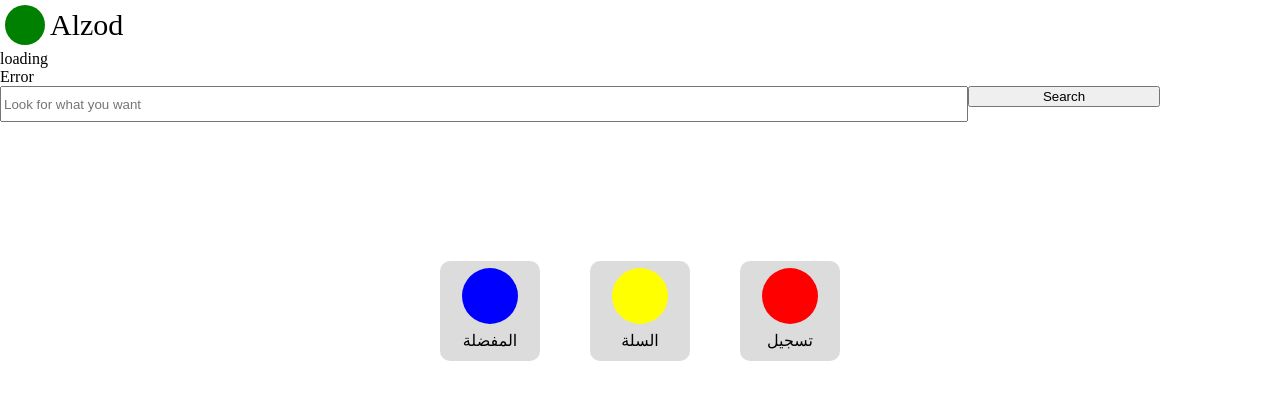
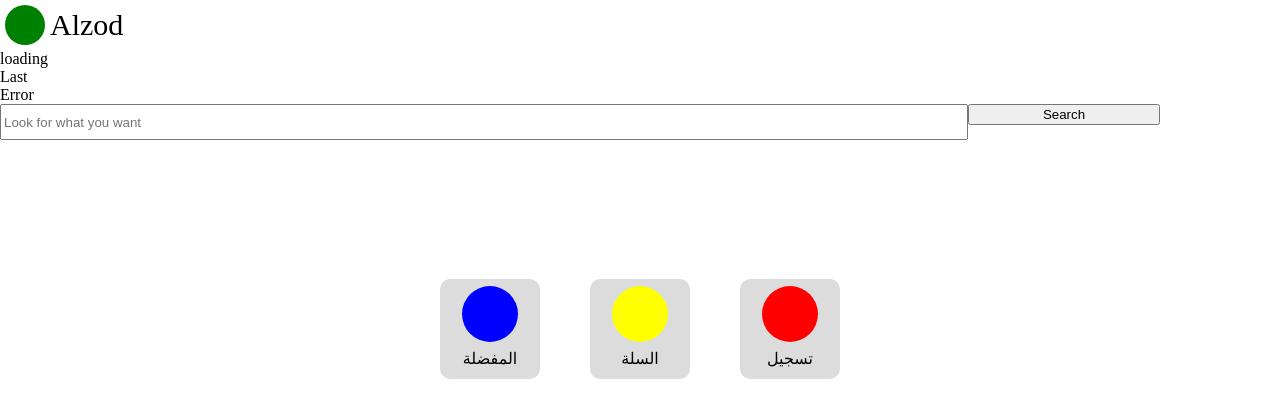
Before and after one commit to asim3/alzod.com-api, a Django app: page / in a window 1280 px wide. Shown: the top 418 px of the page. Run offline with Django 3.2, Linux system fonts and the light colour scheme.

Commit message:
update: AppBase.show() & .remove()

```diff
--- a/alzod/urls.py
+++ b/alzod/urls.py
@@ -26,6 +26,6 @@ urlpatterns = [
 
     # Base
     # path('search/', "view"),
-    # path('<int:id>/', "view"),
+    path('<int:id>', TemplateView.as_view(template_name="base/index.html") ),
     path('', TemplateView.as_view(template_name="base/index.html") ),
 ]
--- a/base/templates/base/index.html
+++ b/base/templates/base/index.html
@@ -26,6 +26,41 @@
 
     <script type="text/javascript">
 
+    var AppBase = function(obj_id) {
+        obj_id = obj_id || "app_" + APP_ORDER++;
+        return {
+            "id": obj_id,
+            "hide": function() {
+                var div = document.getElementById(obj_id);
+                if(div) { div.setAttribute("class", "none"); }
+                else { console.error(obj_id + " not found!"); }
+            },
+            "show": function() {
+                for (var app in RUNNING) { RUNNING[app].hide(); }
+                if(obj_id == "app_last") {
+                    var last = "app_index";
+                    var sys_apps = ['app_load', 'app_last', 'app_error']
+                    for (var app in RUNNING) {
+                        if(sys_apps.indexOf(app) == -1) {
+                            last = app;
+                        }
+                    }
+                    RUNNING[last].show();
+                }
+                else {
+                    var div = document.getElementById(obj_id);
+                    div.setAttribute("class", "app");
+                }
+            },
+            "remove": function() {
+                document.getElementById(obj_id).remove();
+                delete RUNNING[obj_id];
+                RUNNING["app_last"].show();
+            }
+        };
+    };
+
+
     var fetch_script = function(obj) {
         var head = document.getElementsByTagName('head')[0];
         var script = document.createElement('script');
@@ -37,7 +72,7 @@
                     run_app(obj);
                 }
             }
-            else{ console.error(obj.type + ' not in SCRIPTS object!'); }
+            else{ console.error('SCRIPTS does not contain ' + obj.type); }
         };
         script.onerror = function() { RUNNING.app_error.show(); };
         head.appendChild(script);
@@ -45,37 +80,10 @@
     };
 
 
-    var AppBase = function(obj_id) {
-        obj_id = obj_id || "app_" + APP_ORDER++;
-        return {
-            "id": obj_id,
-            "hide": function() {
-                var div = document.getElementById(obj_id);
-                div.setAttribute("class", "none");
-            },
-            "show": function() {
-                for (var app in RUNNING) { RUNNING[app].hide(); }
-                var div = document.getElementById(obj_id);
-                div.setAttribute("class", "app");
-            },
-            "remove": function() {
-                document.getElementById(obj_id).remove();
-                delete RUNNING[obj_id];
-                var last = "app_index";
-                for (var app in RUNNING) {
-                    if(['app_load', 'app_error'].indexOf(app) == -1) {
-                        last = app;
-                    }
-                }
-                RUNNING[last].show();
-            }
-        };
-    };
-
-
     var run_app = function(obj) {
         if(obj.type in SCRIPTS) {
             var app = AppBase();
+            app.type = obj.type;
             app.content = obj.content;
             var content = SCRIPTS[obj.type](app);
             var app_div = document.createElement('div');
@@ -94,7 +102,7 @@
 
     var find_href = function(node) {
         if('tagName' in node) {
-            while (node.tagName != 'A') {
+            while (node.tagName.toLowerCase() != 'a') {
                 node = node.parentNode; if(node == null) {break;}
             };
         }
@@ -106,10 +114,10 @@
 
 
     document.addEventListener("click", function(event){
-        event.preventDefault();
-        event.stopPropagation();
         var href = find_href(event.target);
         if(typeof href == 'string') {
+            event.preventDefault();
+            event.stopPropagation();
             var request = new XMLHttpRequest();
             request.onreadystatechange = function() {
                 if(this.readyState == 4 && this.status == 200) {
@@ -123,7 +131,7 @@
                     }
                 }
                 else if(this.readyState == 4) {
-                    RUNNING.app_index.show();
+                    RUNNING.app_error.show();
                 }
             };
             request.open("GET", href);
@@ -137,6 +145,7 @@
     var RUNNING = {
         "app_index": AppBase("app_index"),
         "app_load": AppBase("app_load"),
+        "app_last": AppBase("app_last"),
         "app_error": AppBase("app_error")
     };
 
@@ -156,7 +165,8 @@
 
 <div id="app_root">
     <div id="app_load" class="app">loading</div>
-    <div id="app_error" class="app" onclick="RUNNING.app_index.show();">
+    <div id="app_last" class="app">Last</div>
+    <div id="app_error" class="app" onclick="RUNNING.app_last.show();">
         Error
     </div>
 
@@ -167,7 +177,7 @@
         </form>
 
         <div class="apps_area">
-            <a href="/static/item.json" class="icon_larg">
+            <a href="/static/itecm.json" class="icon_larg">
                 <svg viewBox="0 0 100 100" height="100" width="100">
                     <circle cx="50" cy="50" r="40" fill="blue" />
                 </svg>
```
